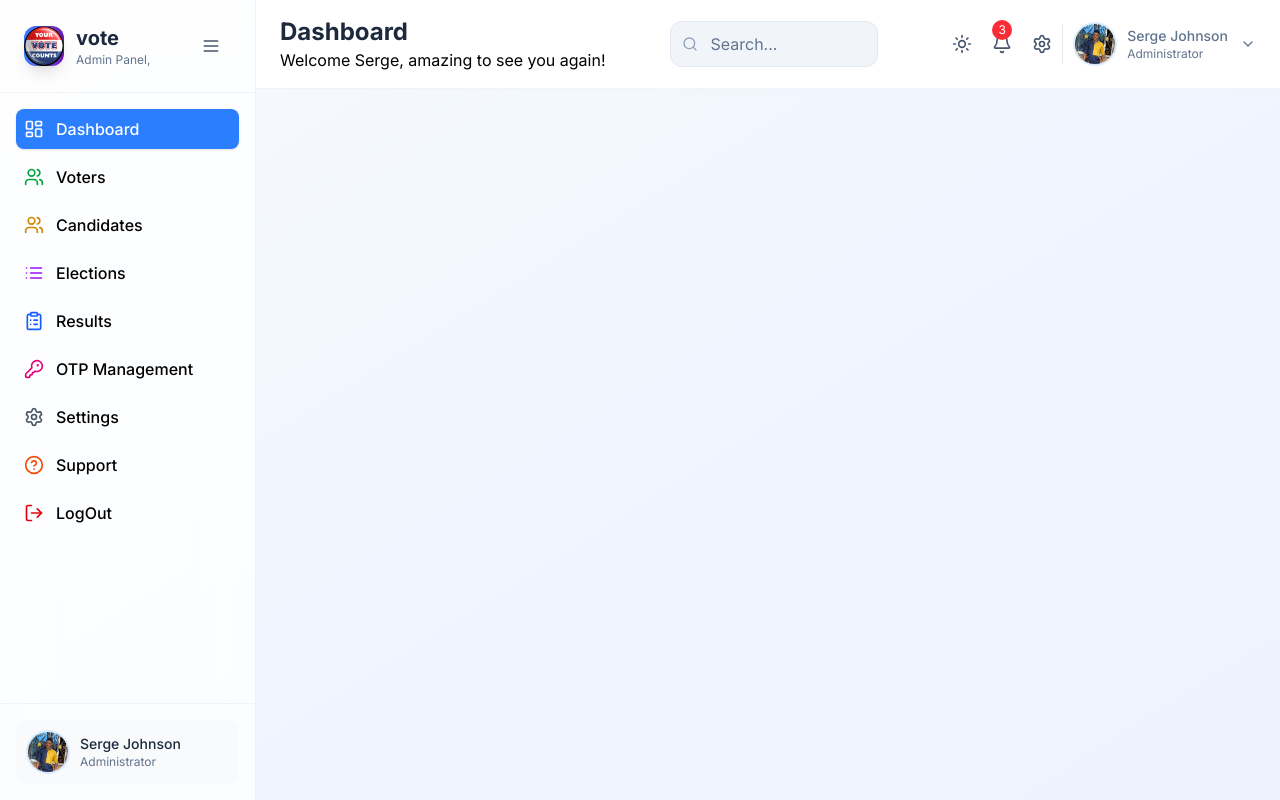
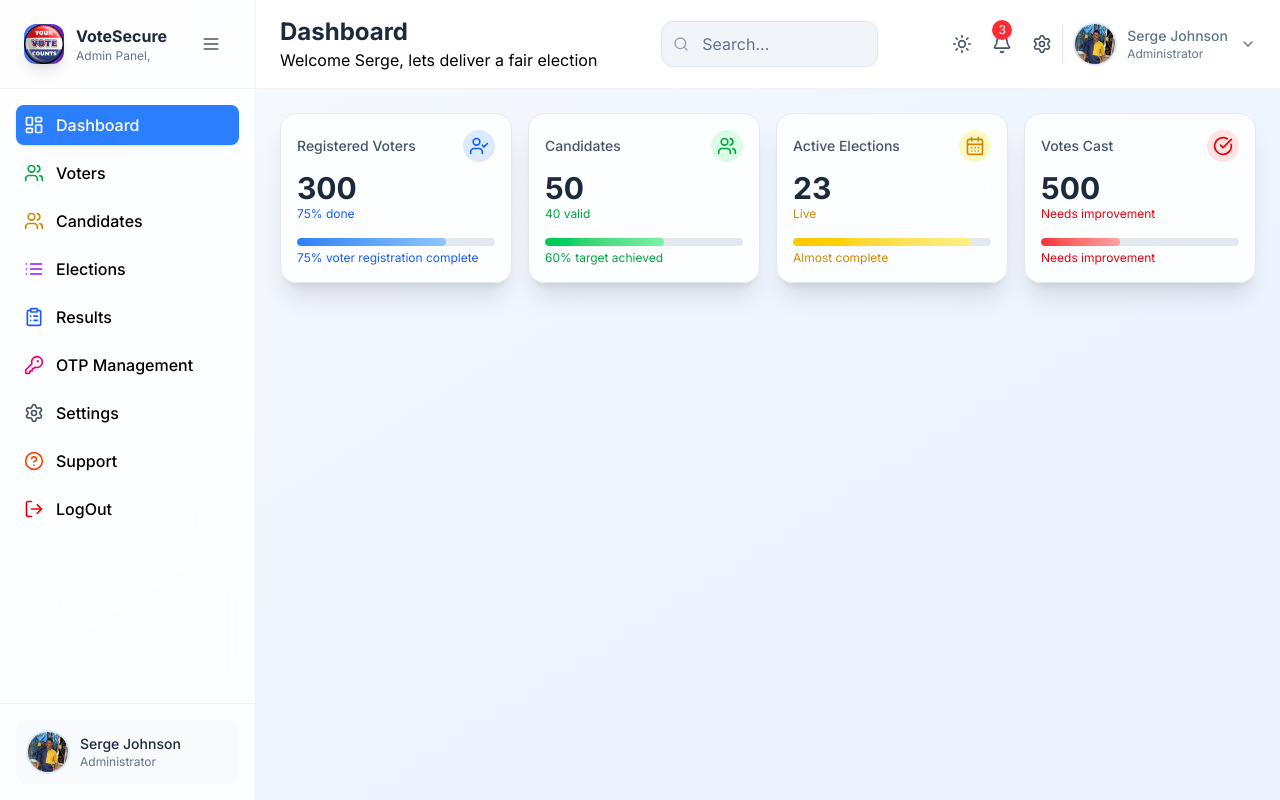
Before and after one commit to PENANCE-SEARCH-KHAN/Online-Voting-System-, a React (Vite) app in the folder vite-project/: page / in a window 1280 px wide. Built offline with nearby package versions, Linux system fonts and the light colour scheme.

Commit message:
added four cards in the dashboard

```diff
--- a/vite-project/src/App.jsx
+++ b/vite-project/src/App.jsx
@@ -2,6 +2,7 @@ import React from 'react'
 import Sidebar from './components/layout/sidebar';
 import Header from './components/layout/header';
 import { useState } from 'react';
+import Dashboard from './components/dashboard/Dashboard';
 
  function App() {
    const [sideBarCollapsed, setSideBarCollapsed] = useState(false);
@@ -20,7 +21,14 @@ import { useState } from 'react';
 
          <Header
            sidebarCollapsed= {sideBarCollapsed}
-           onToggleSidebar={() => setSideBarCollapsed(!sideBarCollapsed)}/>
+           onToggleSidebar={() => setSideBarCollapsed(!sideBarCollapsed)}
+           />
+
+          <main className='flex-1 overflow-y-auto bg-transparent '>
+            <div className='p-6 space-y-6'>
+              {currentPage === 'dashboard' && <Dashboard />}
+              </div>
+          </main>
 
          </div>
       </div>
--- /dev/null
+++ b/vite-project/src/components/dashboard/Dashboard.jsx
@@ -0,0 +1,13 @@
+import React from 'react'
+import StatsGrid from './StatsGrid';
+
+function Dashboard() {
+  return (
+    <div className='space-y-6'>
+        {/* stats Grid */}
+        <StatsGrid />
+    </div>
+  )
+}
+
+export default Dashboard
--- /dev/null
+++ b/vite-project/src/components/dashboard/StatsGrid.jsx
@@ -0,0 +1,84 @@
+import React from 'react';
+import { ArrowRight, UserCheck, Users, CalendarDays, CheckCircle } from 'lucide-react';
+
+function StatsGrid() {
+  return (
+    <div className='grid grid-cols-1 md:grid-cols-2 xl:grid-cols-4 gap-4'>
+
+      {/* Card 1 */}
+      <div className='p-4 rounded-2xl bg-white/80 dark:bg-slate-900/80 shadow-xl border border-slate-200 dark:border-slate-700 backdrop-blur-md hover:shadow-2xl hover:scale-[1.02] transition duration-300'>
+        <div className='flex items-center justify-between mb-2'>
+          <p className='text-sm font-medium text-slate-600 dark:text-slate-400'>Registered Voters</p>
+          <div className='w-8 h-8 rounded-full bg-blue-100 flex items-center justify-center'>
+            <UserCheck className='text-blue-600 w-5 h-5' />
+          </div>
+        </div>
+        <p className='text-3xl font-bold text-slate-800'>300</p>
+        <p className='text-xs text-blue-600 mb-4'>75% done</p>
+        <div className='mt-3'>
+          <div className='h-2 w-full bg-slate-200 dark:bg-slate-800 rounded-full overflow-hidden'>
+            <div className='h-full w-[75%] bg-gradient-to-r from-blue-500 to-blue-300 rounded-full transition-all duration-500'></div>
+          </div>
+          <p className='text-xs text-blue-600 mt-1'>75% voter registration complete</p>
+        </div>
+      </div>
+
+      {/* Card 2 */}
+      <div className='p-4 rounded-2xl bg-white/80 dark:bg-slate-900/80 shadow-xl border border-slate-200 dark:border-slate-700 backdrop-blur-md hover:shadow-2xl hover:scale-[1.02] transition duration-300'>
+        <div className='flex items-center justify-between mb-2'>
+          <p className='text-sm font-medium text-slate-600 dark:text-slate-400'>Candidates</p>
+          <div className='w-8 h-8 rounded-full bg-green-100 flex items-center justify-center'>
+            <Users className='text-green-600 w-5 h-5' />
+          </div>
+        </div>
+        <p className='text-3xl font-bold text-slate-800'>50</p>
+        <p className='text-xs text-green-600 mb-4'>40 valid</p>
+        <div className='mt-3'>
+          <div className='h-2 w-full bg-slate-200 dark:bg-slate-800 rounded-full overflow-hidden'>
+            <div className='h-full w-[60%] bg-gradient-to-r from-green-500 to-green-300 rounded-full transition-all duration-500'></div>
+          </div>
+          <p className='text-xs text-green-600 mt-1'>60% target achieved</p>
+        </div>
+      </div>
+
+      {/* Card 3 */}
+      <div className='p-4 rounded-2xl bg-white/80 dark:bg-slate-900/80 shadow-xl border border-slate-200 dark:border-slate-700 backdrop-blur-md hover:shadow-2xl hover:scale-[1.02] transition duration-300'>
+        <div className='flex items-center justify-between mb-2'>
+          <p className='text-sm font-medium text-slate-600 dark:text-slate-400'>Active Elections</p>
+          <div className='w-8 h-8 rounded-full bg-yellow-100 flex items-center justify-center'>
+            <CalendarDays className='text-yellow-600 w-5 h-5' />
+          </div>
+        </div>
+        <p className='text-3xl font-bold text-slate-800'>23</p>
+        <p className='text-xs text-yellow-600 mb-4'>Live</p>
+        <div className='mt-3'>
+          <div className='h-2 w-full bg-slate-200 dark:bg-slate-800 rounded-full overflow-hidden'>
+            <div className='h-full w-[90%] bg-gradient-to-r from-yellow-400 to-yellow-200 rounded-full transition-all duration-500'></div>
+          </div>
+          <p className='text-xs text-yellow-600 mt-1'>Almost complete</p>
+        </div>
+      </div>
+
+      {/* Card 4 */}
+      <div className='p-4 rounded-2xl bg-white/80 dark:bg-slate-900/80 shadow-xl border border-slate-200 dark:border-slate-700 backdrop-blur-md hover:shadow-2xl hover:scale-[1.02] transition duration-300'>
+        <div className='flex items-center justify-between mb-2'>
+          <p className='text-sm font-medium text-slate-600 dark:text-slate-400'>Votes Cast</p>
+          <div className='w-8 h-8 rounded-full bg-red-100 flex items-center justify-center'>
+            <CheckCircle className='text-red-600 w-5 h-5' />
+          </div>
+        </div>
+        <p className='text-3xl font-bold text-slate-800'>500</p>
+        <p className='text-xs text-red-600 mb-4'>Needs improvement</p>
+        <div className='mt-3'>
+          <div className='h-2 w-full bg-slate-200 dark:bg-slate-800 rounded-full overflow-hidden'>
+            <div className='h-full w-[40%] bg-gradient-to-r from-red-500 to-red-300 rounded-full transition-all duration-500'></div>
+          </div>
+          <p className='text-xs text-red-600 mt-1'>Needs improvement</p>
+        </div>
+      </div>
+
+    </div>
+  );
+}
+
+export default StatsGrid;
--- a/vite-project/src/components/layout/Header.jsx
+++ b/vite-project/src/components/layout/Header.jsx
@@ -16,7 +16,7 @@ function Header() {
               Dashboard
             </h1>
             <p>
-              Welcome Serge, amazing to see you again!
+              Welcome Serge, lets deliver a fair election
             </p>
           </div>
         </div>
--- a/vite-project/src/components/layout/Sidebar.jsx
+++ b/vite-project/src/components/layout/Sidebar.jsx
@@ -20,8 +20,8 @@ function Sidebar({ sidebarCollapsed, onToggleSidebar }) {
             {/* conditional rendering */}
             {!sidebarCollapsed && (
               <div>
-                <h1 className='text-xl font-bold text-slate-800 dark:text-white'>
-                  vote
+                <h1 className='text- font-bold text-slate-800 dark:text-white'>
+                  VoteSecure
                 </h1>
                 <p className='text-xs text-slate-500 dark:text-slate-400'>
                   Admin Panel,
```
